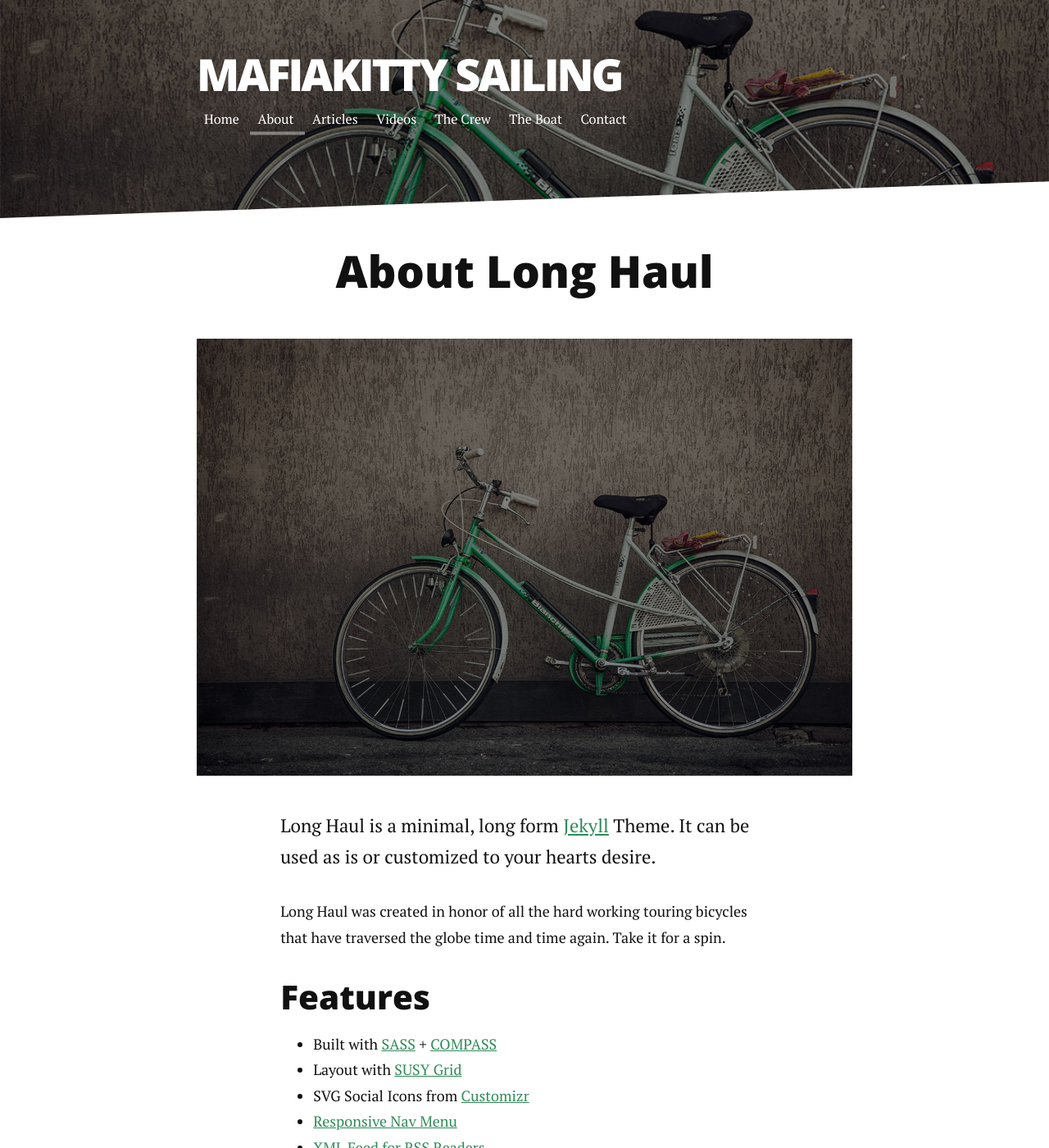
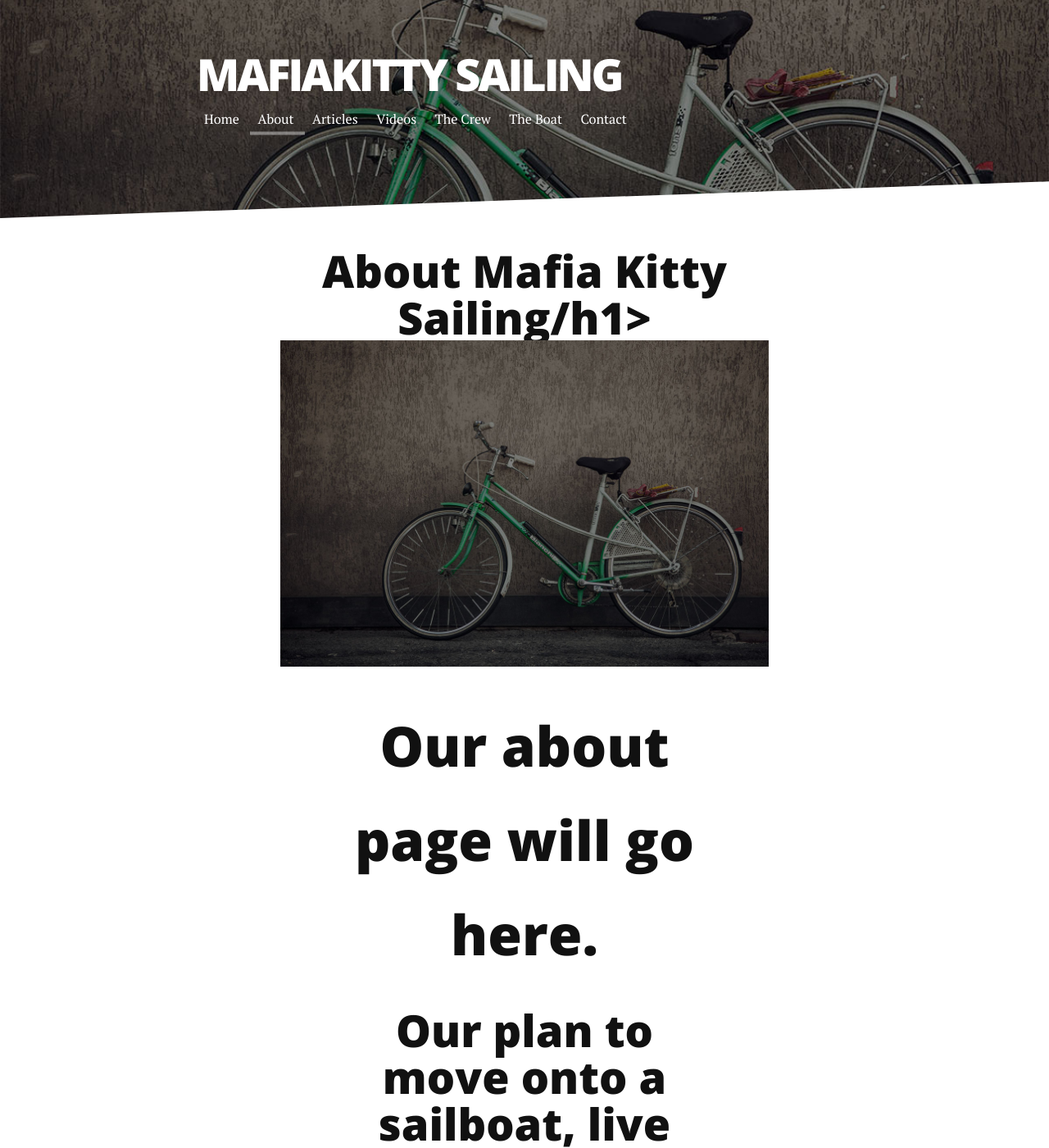
Before and after one commit to MichealKennedy/channel-old, a Jekyll site: the page built from about.md, in a window 1280 px wide and 1400 px high. Shown: the whole window at 82% size. Built offline with Jekyll 4.4.1, drawn with Linux system fonts in a browser that asks for light colours; nearby versions of some CDN libraries; some of the changed text lies outside the part shown.

Commit message:
Update about.md

```diff
--- a/about.md
+++ b/about.md
@@ -1,13 +1,13 @@
 ---
 layout: default
-title: About Long Haul
+title: About Mafia Kitty Sailing
 ---
 
 <div class="post">
-	<h1 class="pageTitle">About Long Haul</h1>
+	<h1 class="pageTitle">About Mafia Kitty Sailing/h1>
 	<img src="{{ '/assets/img/touring.jpg' | prepend: site.baseurl }}" alt="">
-	<p class="intro">Long Haul is a minimal, long form <a href="http://jekyllrb.com">Jekyll</a> Theme. It can be used as is or customized to your hearts desire.</p>
-	<p>Long Haul was created in honor of all the hard working touring bicycles that have traversed the globe time and time again. Take it for a spin.</p>
+	<p class="intro">Our about page will go here.</p>
+	<p>Our plan to move onto a sailboat, live off the grid, sail all over the world, as frugally as possible.</p>
 	<h2>Features</h2>
 	<ul>
 		<li>Built with <a href="http://sass-lang.com/">SASS</a> + <a href="http://compass-style.org/">COMPASS</a></li>
```
